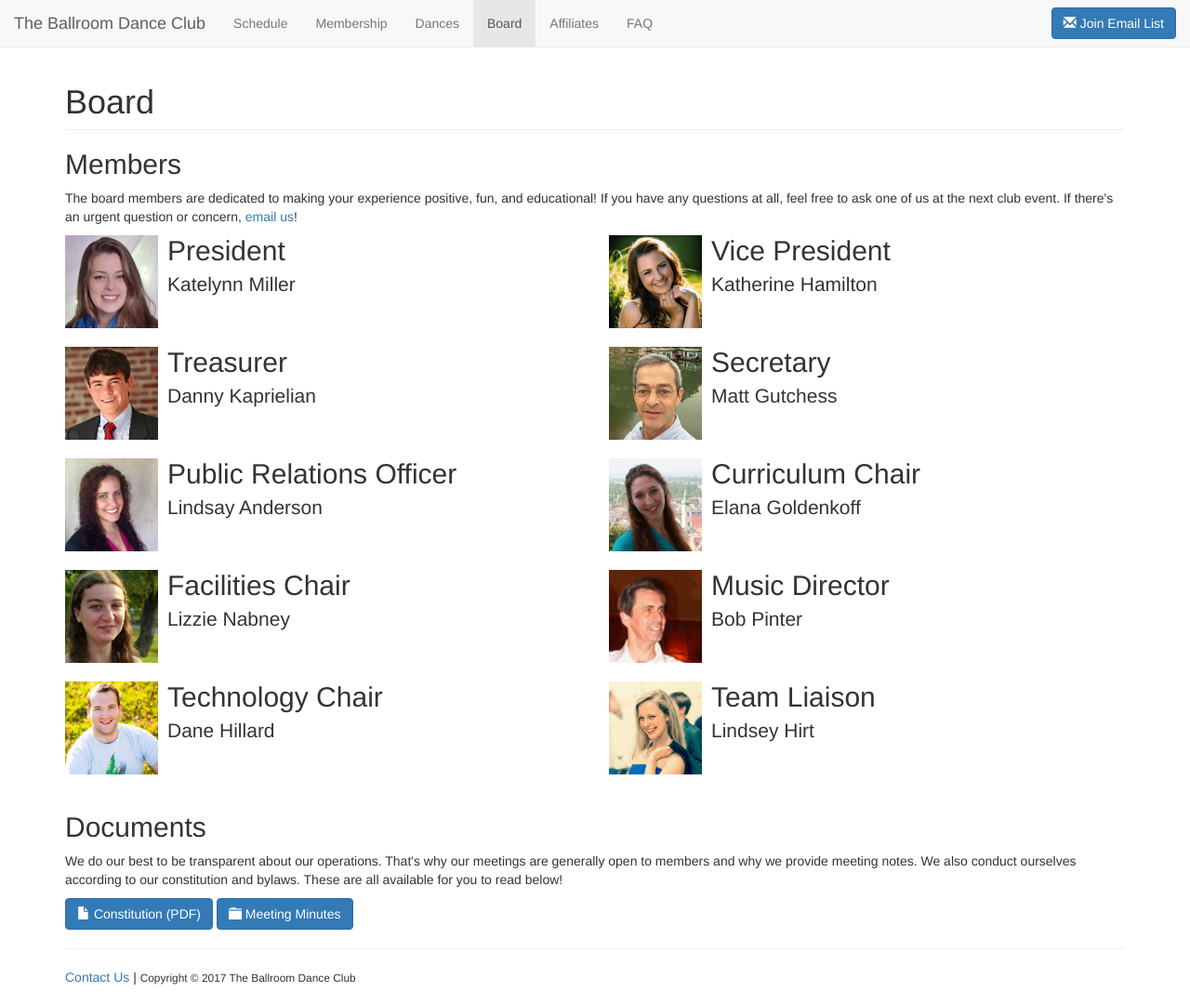
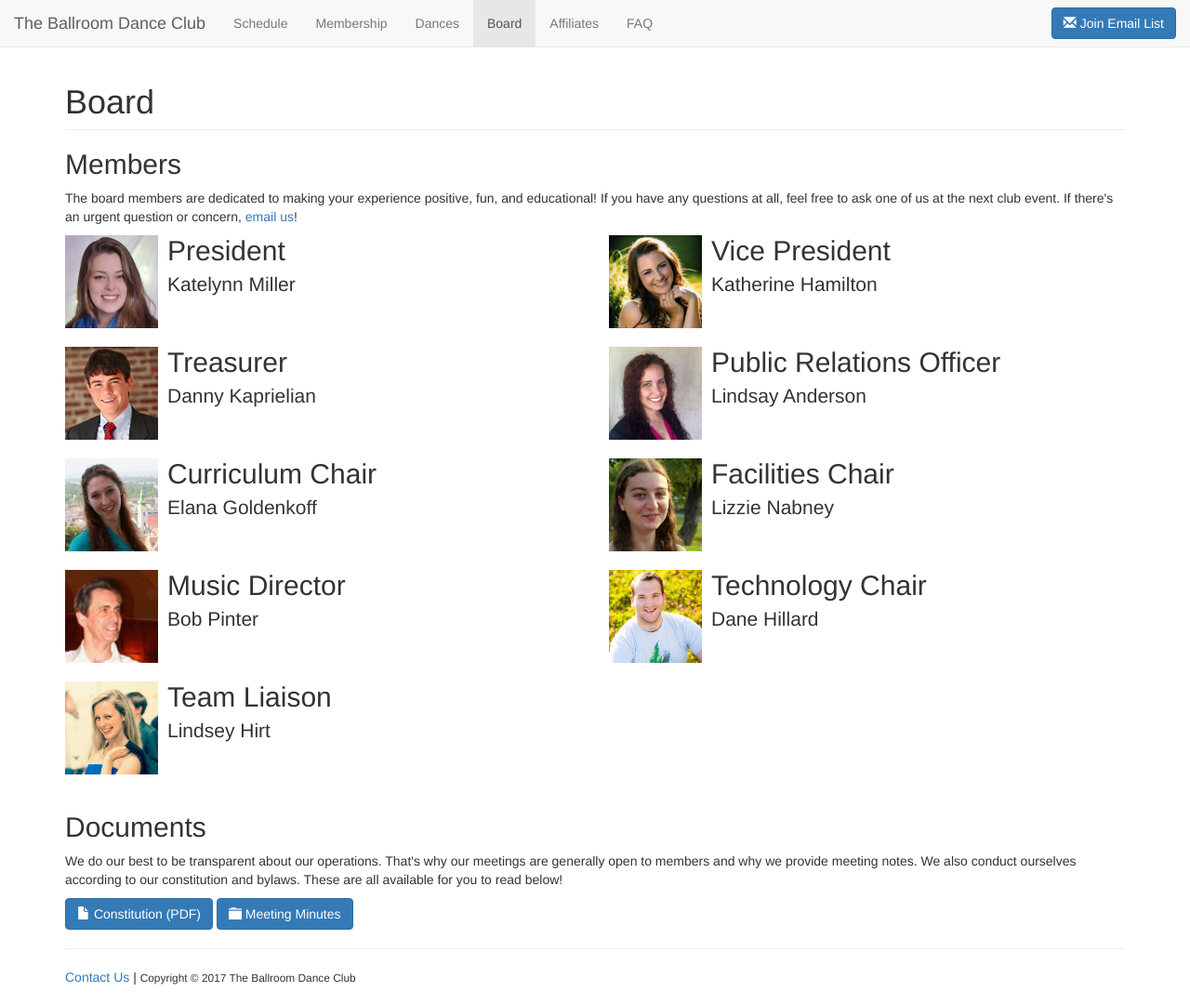
Before and after one commit to ballroom-dance-club/ballroom-dance-club.github.io, a Jekyll site: the page built from board.html, in a window 1280 px wide and 1081 px high. Shown: the whole window at 93% size. Built offline with Jekyll 4.4.1, drawn with Linux system fonts in a browser that asks for light colours; nearby versions of some CDN libraries.

Commit message:
Update Secretary position

```diff
--- a/_data/board.yml
+++ b/_data/board.yml
@@ -7,9 +7,6 @@
 - position: Treasurer
   person: Danny Kaprielian
   image_filename: Danny-Kaprielian-Treasurer.jpg
-- position: Secretary
-  person: Matt Gutchess
-  image_filename: Matt-Gutchess-Secretary.jpg
 - position: Public Relations Officer
   person: Lindsay Anderson
   image_filename: Lindsay-Anderson-Public-Relations-Officer.jpg
```
Also changed, not shown: images/board/Matt-Gutchess-Secretary.jpg (deleted).
